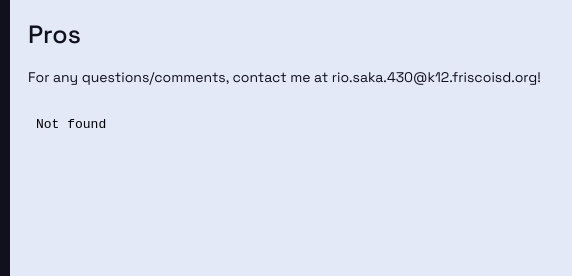
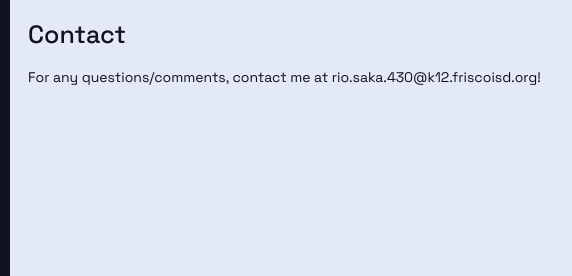
Before and after one commit to nuclearenergydebate/nuclearenergydebate.github.io, a plain HTML site: page contact/index.html in a window 1280 px wide. Shown: the top 276 px of the page, 68-640 px from the left. Drawn offline with nearby package versions, Linux system fonts and the light colour scheme.

Commit message:
Update index.html

```diff
--- a/contact/index.html
+++ b/contact/index.html
@@ -47,10 +47,9 @@
     </ul>
   </div>
   <section class="home-section">
-      <div class="text">Pros</div>
+      <div class="text">Contact</div>
       <div class="normal-text">For any questions/comments, contact me at rio.saka.430@k12.friscoisd.org!</div>
       <div class="cards">
-      <iframe class="iframe" src="/assets/cards">
 </div>
     </div>
   </section>
```
